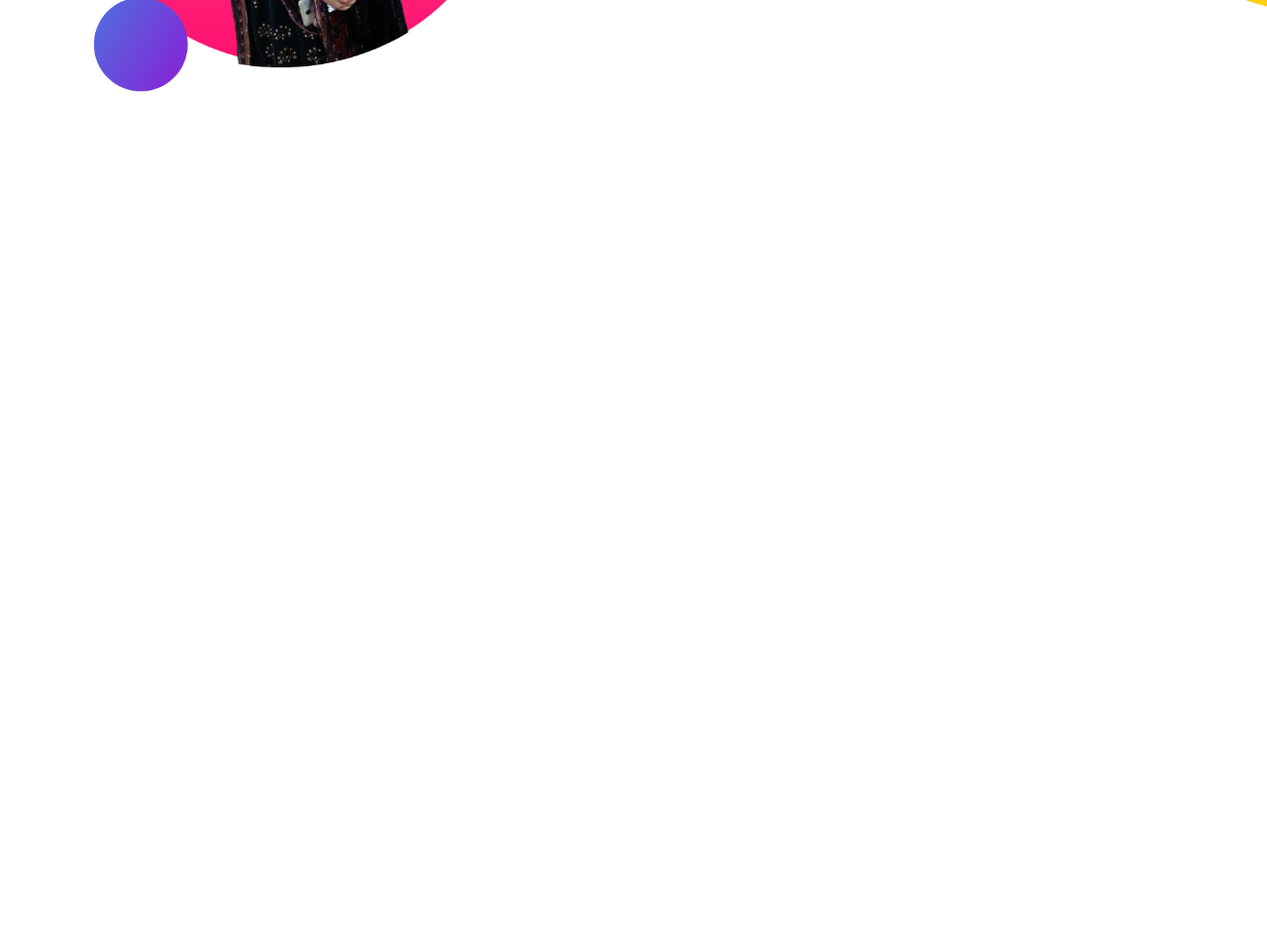
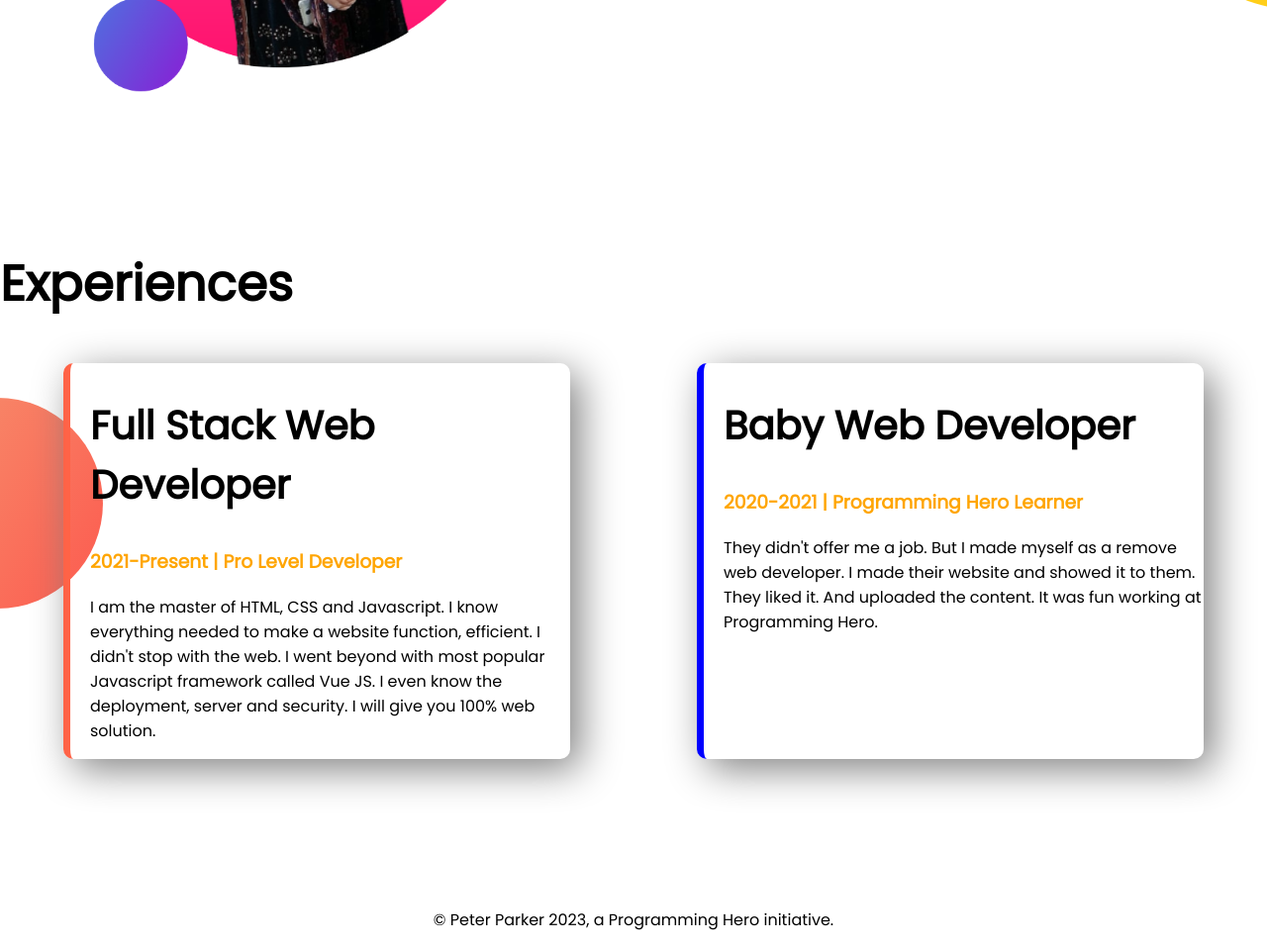
Before and after one commit to ummehabibatuhin/Habiba-portfolio, a plain HTML site: page index.html in a window 1280 px wide. Shown: the part 1024-1982 px from the top of the page at 99% size. Before the commit the page ends 1274 px from the top, so only its background shows below. Drawn offline with Linux system fonts and the light colour scheme.

Commit message:
styled border and added footer

```diff
--- a/index.html
+++ b/index.html
@@ -12,14 +12,14 @@
 
 </head>
 <body>
-   <section class="top-banner"> <div class="half-width"><h1>Welcome To</h1>
+   <section class="top-banner flexible-container"> <div class="half-width"><h1>Welcome To</h1>
     <h1 ><span class="orange-color"> Umme Habiba</span> World</h1>
     <h3>Build Climber and Train Stopper</h3>
     <p>You might saw me jumping, climbing buildings, and stopping trains. But nobody pays me a dime for that work. That's why I am learning and mastering web development. I will not stop until I become the Web Development Hero.</p>
     <a class="link-button" target="_blank" href="https://www.linkedin.com/company/programminghero/">HIRE ME</a>
 </div>
 <div class="half-width"> <img src="images/my-bg.png" alt=""></div></section>
-<section class="dream-big">
+<section class="dream-big flexible-container">
 <div class="half-width"><img src="images/my-bg2.png" alt=""></div>
 <div class="half-width">
     <h1>Dream Big</h1>
@@ -28,5 +28,24 @@
     <a class="link-button"  target="_blank" href="">DOWNLOAD RESUME</a>
 </div>
 </section>
+<section class="experience-area">
+    <h1>Experiences</h1>
+    <div class="flexible-container">
+        <div id="Full-Stack-Developer" class="experience-item" >
+            <h2>Full Stack Web Developer</h2>
+            <h3 class="orange-color" >2021-Present | Pro Level Developer</h3>
+            <p>I am the master of HTML, CSS and Javascript. I know everything needed to make a website function, efficient. I didn't stop with the web. I went beyond with most popular Javascript framework called Vue JS. I even know the deployment, server and security. I will give you 100% web solution.</p>
+        </div>
+        <div id="Baby-Web-Developer" class="experience-item" >
+            <h2>Baby Web Developer</h2>
+            <h3 class="orange-color">2020-2021 | Programming Hero Learner</h3>
+            <p>They didn't offer me a job. But I made myself as a remove web developer. I made their website and showed it to them. They liked it. And uploaded the content. It was fun working at Programming Hero.</p>
+        </div>
+    </div>
+
+</section>
 </body>
+<footer>
+    <p>© Peter Parker 2023, a Programming Hero initiative.</p>
+</footer>
 </html>
--- a/style.css
+++ b/style.css
@@ -5,16 +5,20 @@ body{
 h1{
     font-size: 50px;
 }
+h2{
+    font-size: 40px;
+}
 .orange-color{
     color: orange;
 }
-section{
+.flexible-container{
     display: flex;
     margin-bottom: 150px;
 }
 .half-width{
     width: 50%;
     padding-left: 2%;
+
 }
 .half-width img{
     width: 80%;
@@ -36,3 +40,25 @@ section{
     background-repeat: no-repeat;
     background-position: right;
 }
+.experience-area{
+    background-image: url(images/exp-bg.png);
+    background-repeat: no-repeat;
+    background-position: left;
+}
+.experience-item{
+    width: 40% ;
+    margin-left: 5%;
+    margin-right: 5%;
+    padding-left: 20px;
+    border-radius: 10px;
+    box-shadow: 10px 10px 40px gray;
+}
+#Full-Stack-Developer{
+   border-left: 7px solid tomato;
+}
+#Baby-Web-Developer{
+    border-left: 7px solid blue;
+}
+footer p{
+    text-align: center;
+}
```
